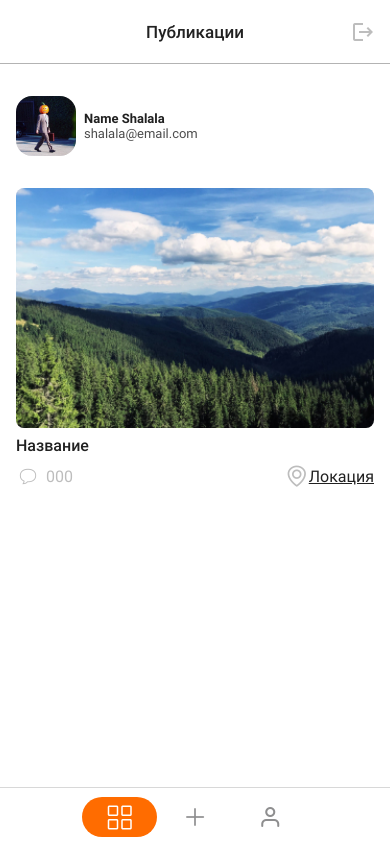
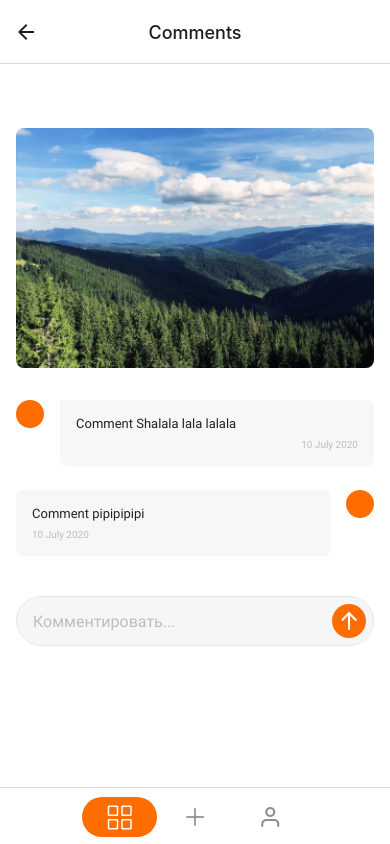
Before and after one commit to supermacchan/rn-homework, a React Native app: screen /Comments in a window 390 px wide. Built offline with nearby package versions, Linux system fonts and the light colour scheme.

Commit message:
posts navigation

```diff
--- a/Components/SinglePost.js
+++ b/Components/SinglePost.js
@@ -9,7 +9,6 @@ import { EvilIcons } from '@expo/vector-icons';
 import { AntDesign } from '@expo/vector-icons';
 
 export const SinglePost = ({ navigation }) => {
-    console.log(navigation);
     return (
         <View style={styles.post}>
             {/* Image container */}
--- a/Screens/main/PostsScreen.js
+++ b/Screens/main/PostsScreen.js
@@ -1,75 +1,126 @@
-import {
-    StyleSheet,
-    View,
-    Text,
-    Image,
-    FlatList
-} from "react-native";
-import { SinglePost } from "../../Components/SinglePost";
+// import {
+//     StyleSheet,
+//     View,
+//     Text,
+//     Image,
+//     FlatList
+// } from "react-native";
+// import { SinglePost } from "../../Components/SinglePost";
 
-export const PostsScreen = () => {
-    return (
-        <View style={styles.container}>
-            {/* Profile Container */}
-            <View style={styles.profileContainer}>
-                {/* Image Container */}
-                <View style={styles.imgContainer}>
-                    <Image
-                        style={styles.image}
-                        source={require('../../assets/test-avatar.jpg')}
-                        objectFit='cover'
-                    />
-                </View>
-                {/* Text Container */}
-                <View style={styles.textContainer}>
-                    <Text style={styles.name}>Name Shalala</Text>
-                    <Text style={styles.email}>shalala@email.com</Text>
-                </View>
-            </View>
-            {/* Here for the testing */}
-            <SinglePost />
-            <FlatList>
-                {/* Тут будут рендериться посты */}
-            </FlatList>
-        </View>
-    );
-}
+// export const PostsScreen = () => {
+//     return (
+//         <View style={styles.container}>
+//             {/* Profile Container */}
+//             <View style={styles.profileContainer}>
+//                 {/* Image Container */}
+//                 <View style={styles.imgContainer}>
+//                     <Image
+//                         style={styles.image}
+//                         source={require('../../assets/test-avatar.jpg')}
+//                         objectFit='cover'
+//                     />
+//                 </View>
+//                 {/* Text Container */}
+//                 <View style={styles.textContainer}>
+//                     <Text style={styles.name}>Name Shalala</Text>
+//                     <Text style={styles.email}>shalala@email.com</Text>
+//                 </View>
+//             </View>
+//             {/* Here for the testing */}
+//             <SinglePost />
+//             <FlatList>
+//                 {/* Тут будут рендериться посты */}
+//             </FlatList>
+//         </View>
+//     );
+// }
 
-const styles = StyleSheet.create({
-    container: {
-        flex: 1,
-        backgroundColor: '#fff',
-        paddingHorizontal: 16,
-    },
-    profileContainer: {
-        backgroundColor: '#fff',
-        marginTop: 32,
-        flexDirection: 'row',
-        alignItems: 'center'
-    },
-    imgContainer: {
-        backgroundColor: '#E8E8E8',
-        width: 60,
-        height: 60,
-        borderRadius: 16,
-    },
-    textContainer: {
-        marginLeft: 8
-    },
-    image: {
-        width: '100%',
-        height: '100%',
-        borderRadius: 16
-    },
-    name: {
-        fontFamily: "Roboto-Bold",
-        fontSize: 13,
-        color: '#212121'
-    },
-    email: {
-        fontFamily: "Roboto-Regular",
-        fontSize: 13,
-        color: '#212121',
-        opacity: 0.8
-    }
-})
+// const styles = StyleSheet.create({
+//     container: {
+//         flex: 1,
+//         backgroundColor: '#fff',
+//         paddingHorizontal: 16,
+//     },
+//     profileContainer: {
+//         backgroundColor: '#fff',
+//         marginTop: 32,
+//         flexDirection: 'row',
+//         alignItems: 'center'
+//     },
+//     imgContainer: {
+//         backgroundColor: '#E8E8E8',
+//         width: 60,
+//         height: 60,
+//         borderRadius: 16,
+//     },
+//     textContainer: {
+//         marginLeft: 8
+//     },
+//     image: {
+//         width: '100%',
+//         height: '100%',
+//         borderRadius: 16
+//     },
+//     name: {
+//         fontFamily: "Roboto-Bold",
+//         fontSize: 13,
+//         color: '#212121'
+//     },
+//     email: {
+//         fontFamily: "Roboto-Regular",
+//         fontSize: 13,
+//         color: '#212121',
+//         opacity: 0.8
+//     }
+// })
+
+
+import { createStackNavigator } from '@react-navigation/stack';
+import { DefaultPostsScreen } from '../nested/DefaultPostsScreen';
+import { MapScreen } from '../nested/MapScreen';
+import { CommentsScreen } from '../nested/CommentsScreen';
+
+import { Pressable } from 'react-native';
+import { MaterialIcons } from '@expo/vector-icons';
+
+const NestedScreen = createStackNavigator();
+
+export const PostsScreen = ({ navigation }) => {
+  return (
+    <NestedScreen.Navigator initialRouteName="Posts">
+      <NestedScreen.Screen
+        name="DefaultScreen"
+        component={DefaultPostsScreen}
+        options={{
+          headerTitle: 'Публикации',
+          headerTitleStyle: {
+            fontSize: 17,
+            fontFamily: 'Roboto-Medium',
+            color: '#212121',
+          },
+          headerLeft: false,
+          headerRight: () => (
+            <Pressable style={{paddingRight: 15}}>
+              <MaterialIcons name="logout" size={24} color="#BDBDBD" />
+            </Pressable>
+          ),
+          headerStyle: {
+            borderBottomWidth: 0.3,
+            borderBottomColor: '#B3B3B3',
+          },
+          headerTitleAlign: 'center',
+        }}
+      />
+      <NestedScreen.Screen
+        name="Map"
+        component={MapScreen}
+        options={{ headerTitleAlign: 'center' }}
+      />
+      <NestedScreen.Screen
+        name="Comments"
+        component={CommentsScreen}
+        options={{ headerTitleAlign: 'center' }}
+      />
+    </NestedScreen.Navigator>
+  );
+};
--- /dev/null
+++ b/Screens/nested/DefaultPostsScreen.js
@@ -0,0 +1,75 @@
+import {
+    StyleSheet,
+    View,
+    Text,
+    Image,
+    FlatList
+} from "react-native";
+import { SinglePost } from "../../Components/SinglePost";
+
+export const DefaultPostsScreen = ({ navigation }) => {
+    return (
+        <View style={styles.container}>
+            {/* Profile Container */}
+            <View style={styles.profileContainer}>
+                {/* Image Container */}
+                <View style={styles.imgContainer}>
+                    <Image
+                        style={styles.image}
+                        source={require('../../assets/test-avatar.jpg')}
+                        objectFit='cover'
+                    />
+                </View>
+                {/* Text Container */}
+                <View style={styles.textContainer}>
+                    <Text style={styles.name}>Name Shalala</Text>
+                    <Text style={styles.email}>shalala@email.com</Text>
+                </View>
+            </View>
+            {/* Here for the testing */}
+            <SinglePost navigation={navigation}/>
+            <FlatList>
+                {/* Тут будут рендериться посты */}
+            </FlatList>
+        </View>
+    );
+}
+
+const styles = StyleSheet.create({
+    container: {
+        flex: 1,
+        backgroundColor: '#fff',
+        paddingHorizontal: 16,
+    },
+    profileContainer: {
+        backgroundColor: '#fff',
+        marginTop: 32,
+        flexDirection: 'row',
+        alignItems: 'center'
+    },
+    imgContainer: {
+        backgroundColor: '#E8E8E8',
+        width: 60,
+        height: 60,
+        borderRadius: 16,
+    },
+    textContainer: {
+        marginLeft: 8
+    },
+    image: {
+        width: '100%',
+        height: '100%',
+        borderRadius: 16
+    },
+    name: {
+        fontFamily: "Roboto-Bold",
+        fontSize: 13,
+        color: '#212121'
+    },
+    email: {
+        fontFamily: "Roboto-Regular",
+        fontSize: 13,
+        color: '#212121',
+        opacity: 0.8
+    }
+})
--- a/Screens/nested/DefaultProfileScreen.js
+++ b/Screens/nested/DefaultProfileScreen.js
@@ -11,7 +11,6 @@ import { AntDesign } from "@expo/vector-icons";
 import { SinglePost } from "../../Components/SinglePost";
 
 export const DefaultProfileScreen = ({ navigation }) => {
-    console.log(navigation);
     const [avatar, setAvatar] = useState(null);
 
     return (
--- a/Screens/nested/MapScreen.js
+++ b/Screens/nested/MapScreen.js
@@ -3,7 +3,7 @@ import { View, StyleSheet } from 'react-native';
 export const MapScreen = () => {
   return (
     <View style={styles.container}>
-          Тут будет карта
+          {/* Тут будет карта */}
     </View>
   );
 };
--- a/router.js
+++ b/router.js
@@ -5,7 +5,6 @@ import { createBottomTabNavigator } from "@react-navigation/bottom-tabs";
 import { AntDesign } from "@expo/vector-icons";
 import { SimpleLineIcons } from "@expo/vector-icons";
 import { Feather } from "@expo/vector-icons";
-import { MaterialIcons } from '@expo/vector-icons';
 
 const AuthStack = createStackNavigator();
 const MainTab = createBottomTabNavigator();
@@ -57,21 +56,7 @@ export const useRoute = (isAuth) => {
     >
       <MainTab.Screen
         options={{
-            headerShown: true,
-            title: "Публикации",
-            headerTitleStyle: {
-                fontSize: 17,
-                fontFamily: 'Roboto-Medium',
-                color: '#212121',
-            },
-            headerStyle: {
-                borderBottomWidth: 0.3,
-                borderBottomColor: '#B3B3B3',
-            },
-            headerTitleAlign: 'center',
-            headerRight: ({ focused, size, color }) => (
-                <Pressable style={{paddingRight: 15}}><MaterialIcons name="logout" size={24} color='#BDBDBD' /></Pressable>
-            ),
+            headerShown: false,
             tabBarIcon: ({ focused, size, color }) => (
                 <SimpleLineIcons name="grid" size={24} color={color} />
             ),
```
